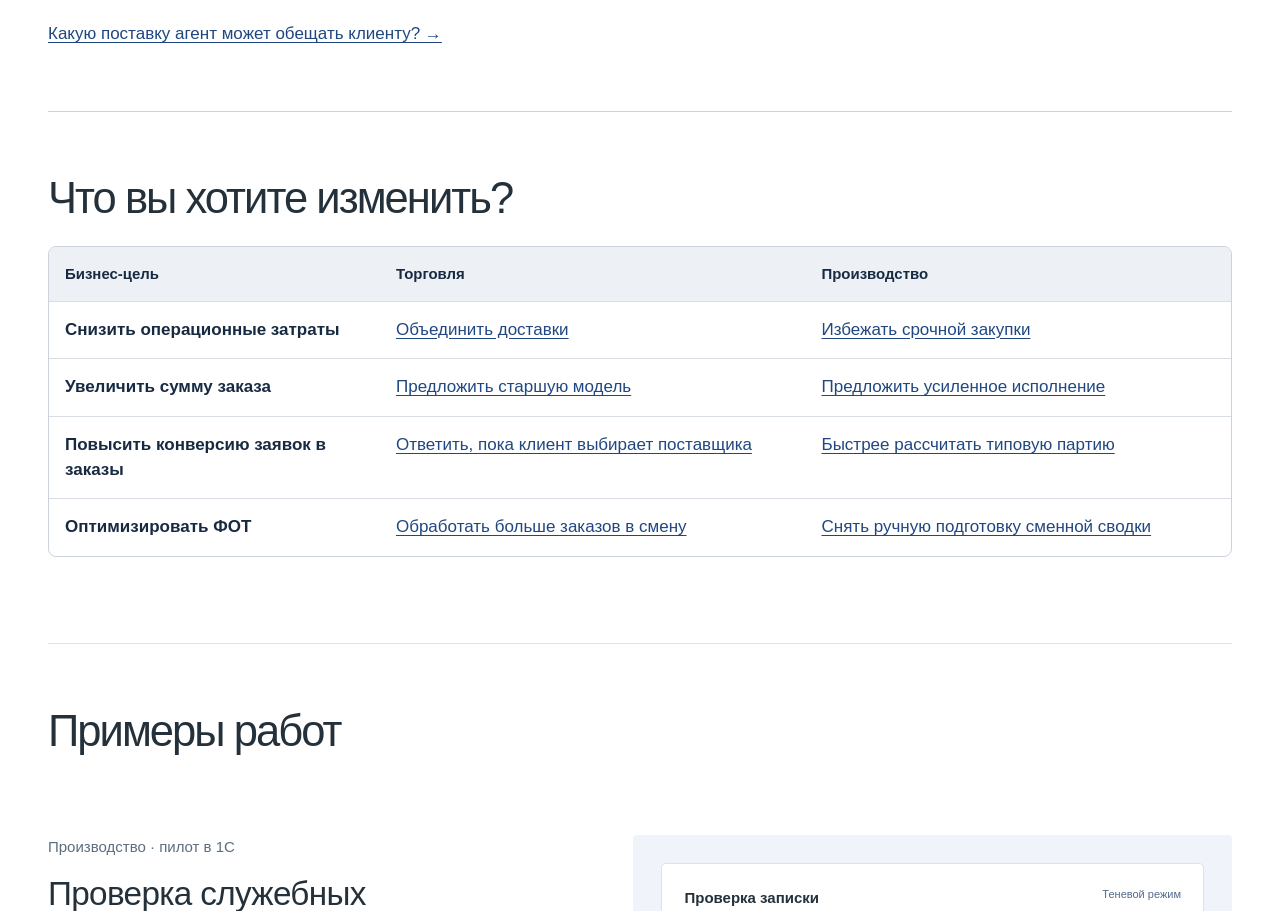
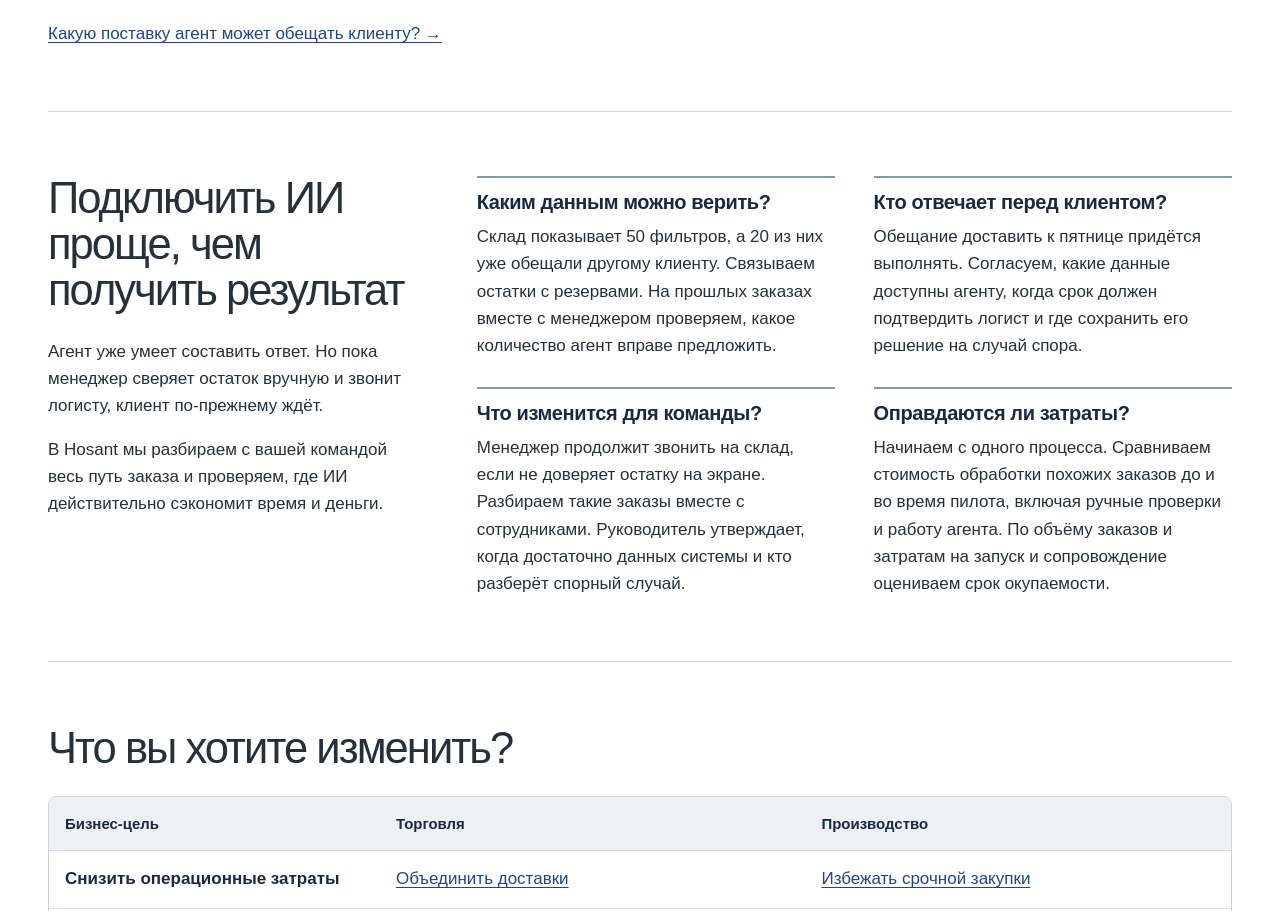
Before and after one commit to krasmur-rgb/hosant, a plain HTML site: page index.html in a window 1280 px wide. Shown: the part 1312-2223 px from the top of the page. Drawn offline with Linux system fonts and the light colour scheme.

Commit message:
Объяснить на главной, как Hosant добивается отдачи от внедрения ИИ

```diff
--- a/index.html
+++ b/index.html
@@ -39,6 +39,31 @@ header .hosant-brand{display:inline-flex;align-items:center;gap:10px;color:#172a
     </table>
   </div>
   <a class="story-link" href="ai-native.html">Какую поставку агент может обещать клиенту? →</a>
+</section>
+<section class="visual-section integration" id="integration">
+  <div class="integration-intro">
+    <h2>Подключить ИИ проще, чем получить результат</h2>
+    <p>Агент уже умеет составить ответ. Но пока менеджер сверяет остаток вручную и звонит логисту, клиент по-прежнему ждёт.</p>
+    <p>В Hosant мы разбираем с вашей командой весь путь заказа и проверяем, где ИИ действительно сэкономит время и деньги.</p>
+  </div>
+  <div class="integration-factors">
+    <div>
+      <h3>Каким данным можно верить?</h3>
+      <p>Склад показывает 50 фильтров, а 20 из них уже обещали другому клиенту. Связываем остатки с резервами. На прошлых заказах вместе с менеджером проверяем, какое количество агент вправе предложить.</p>
+    </div>
+    <div>
+      <h3>Кто отвечает перед клиентом?</h3>
+      <p>Обещание доставить к пятнице придётся выполнять. Согласуем, какие данные доступны агенту, когда срок должен подтвердить логист и где сохранить его решение на случай спора.</p>
+    </div>
+    <div>
+      <h3>Что изменится для команды?</h3>
+      <p>Менеджер продолжит звонить на склад, если не доверяет остатку на экране. Разбираем такие заказы вместе с сотрудниками. Руководитель утверждает, когда достаточно данных системы и кто разберёт спорный случай.</p>
+    </div>
+    <div>
+      <h3>Оправдаются ли затраты?</h3>
+      <p>Начинаем с одного процесса. Сравниваем стоимость обработки похожих заказов до и во время пилота, включая ручные проверки и работу агента. По объёму заказов и затратам на запуск и сопровождение оцениваем срок окупаемости.</p>
+    </div>
+  </div>
 </section>
 <section class="visual-section" id="goals"><h2 id="goals-title">Что вы хотите изменить?</h2>
   <div class="table-frame"><table class="fact-table goals-table" aria-labelledby="goals-title">
@@ -132,7 +157,7 @@ function route(){
  else home();
  document.title=app.querySelector('h1').textContent+' · ИИ для бизнеса';
  if(path==='app')app.focus({preventScroll:true});
- if(['goals','audit','works','work-catalog','work-proposal','work-1c'].includes(path))document.getElementById(path).scrollIntoView();
+  if(['integration','goals','audit','works','work-catalog','work-proposal','work-1c'].includes(path))document.getElementById(path).scrollIntoView();
  else window.scrollTo(0,0);
 }
 window.addEventListener('hashchange',()=>{route();app.focus({preventScroll:true})});route();
--- a/visuals.css
+++ b/visuals.css
@@ -4,6 +4,34 @@
 .story-hero .lead,.stock-intro .lead{font-size:clamp(1.05rem,1.55vw,1.3rem);line-height:1.5;max-width:38ch;margin:18px 0 24px}
 .visual-section{border-top:1px solid #cbd2db;padding:clamp(32px,5vw,64px) 0}
 .visual-section h2{margin:0 0 24px;max-width:32ch}
+.integration {
+  display: grid;
+  grid-template-columns: minmax(0, 1fr) minmax(0, 2fr);
+  align-items: start;
+  gap: clamp(28px, 4vw, 64px);
+}
+.integration-intro p + p { margin-top: 1em; }
+.integration-factors {
+  display: grid;
+  grid-template-columns: repeat(2, minmax(0, 1fr));
+  gap: 28px clamp(20px, 3vw, 44px);
+}
+.integration-factors > div {
+  border-top: 2px solid #8595ab;
+  padding-top: 12px;
+}
+.integration-factors h3 {
+  margin-bottom: 8px;
+  color: #172a42;
+  font-weight: 600;
+}
+@media (max-width: 1000px) {
+  .integration { grid-template-columns: 1fr; }
+  .integration-intro { max-width: 66ch; }
+}
+@media (max-width: 680px) {
+  .integration-factors { grid-template-columns: 1fr; gap: 20px; }
+}
 .table-frame{overflow-x:auto;margin:18px 0 22px;border:1px solid #cbd2db;border-radius:8px;background:#fff}
 .table-frame:focus-visible{outline:3px solid #244db5;outline-offset:2px}
 .fact-table{width:100%;border-collapse:collapse;table-layout:fixed;color:#172a42;font-size:1rem;line-height:1.45}
```
